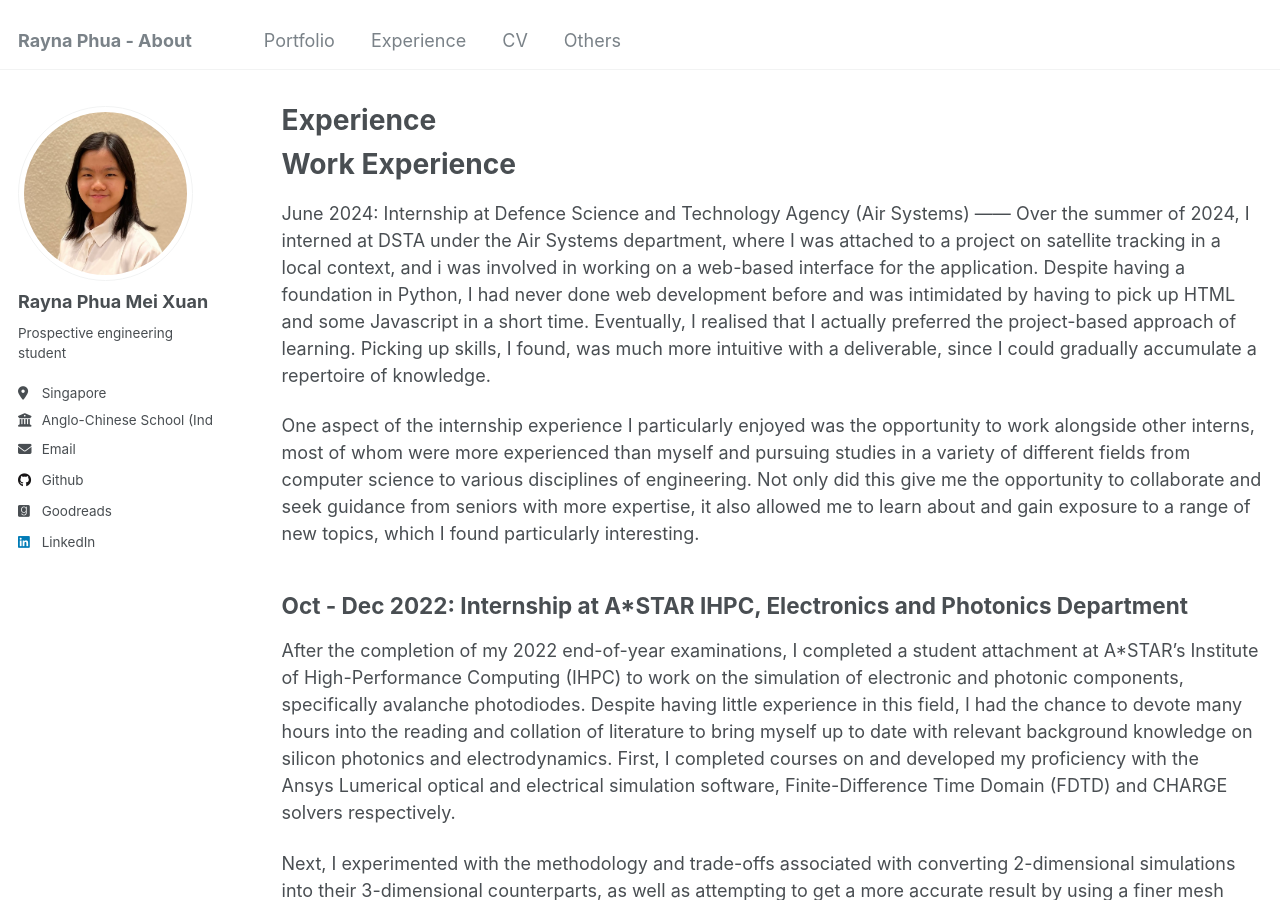
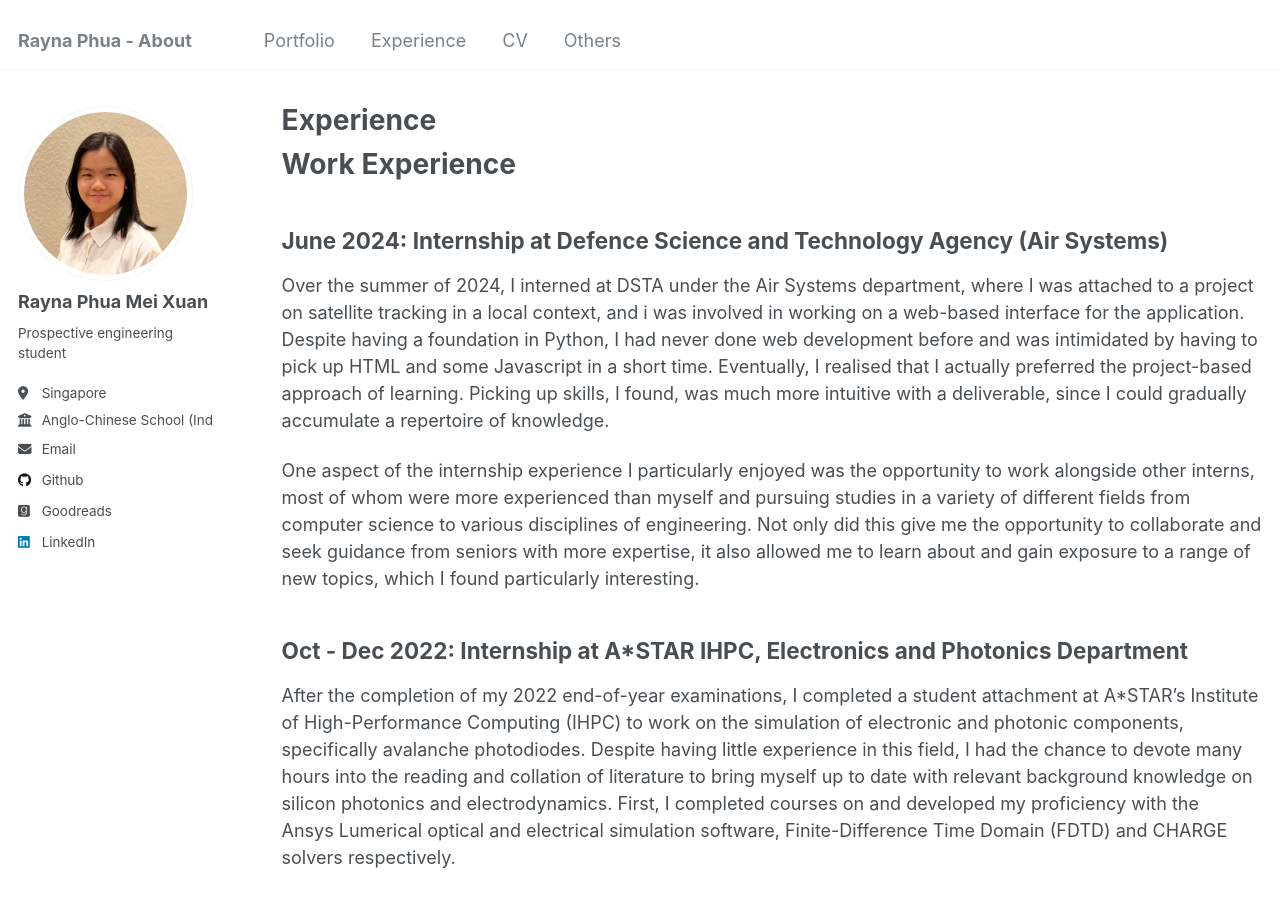
Before and after one commit to alcotticus/alcotticus.github.io, a Jekyll site: the page built from _pages/experience.md, in a window 1280 px wide and 900 px high. Built offline with Jekyll 4.4.1, drawn with Linux system fonts in a browser that asks for light colours.

Commit message:
minor edits

```diff
--- a/_pages/experience.md
+++ b/_pages/experience.md
@@ -9,15 +9,15 @@ author_profile: true
 
 Work Experience
 ======
-June 2024: Internship at Defence Science and Technology Agency (Air Systems)
-------
+
+## June 2024: Internship at Defence Science and Technology Agency (Air Systems)
+
 Over the summer of 2024, I interned at DSTA under the Air Systems department, where I was attached to a project on satellite tracking in a local context, and i was involved in working on a web-based interface for the application. Despite having a foundation in Python, I had never done web development before and was intimidated by having to pick up HTML and some Javascript in a short time. Eventually, I realised that I actually preferred the project-based approach of learning. Picking up skills, I found, was much more intuitive with a deliverable, since I could gradually accumulate a repertoire of knowledge.
 
 One aspect of the internship experience I particularly enjoyed was the opportunity to work alongside other interns, most of whom were more experienced than myself and pursuing studies in a variety of different fields from computer science to various disciplines of engineering. Not only did this give me the opportunity to collaborate and seek guidance from seniors with more expertise, it also allowed me to learn about and gain exposure to a range of new topics, which I found particularly interesting.
 
 
-Oct - Dec 2022: Internship at A*STAR IHPC, Electronics and Photonics Department
-------
+## Oct - Dec 2022: Internship at A*STAR IHPC, Electronics and Photonics Department
 After the completion of my 2022 end-of-year examinations, I completed a student attachment at A*STAR's Institute of High-Performance Computing (IHPC) to work on the simulation of electronic and photonic components, specifically avalanche photodiodes. Despite having little experience in this field, I had the chance to devote many hours into the reading and collation of literature to bring myself up to date with relevant background knowledge on silicon photonics and electrodynamics. First, I completed courses on and developed my proficiency with the Ansys Lumerical optical and electrical simulation software, Finite-Difference Time Domain (FDTD) and CHARGE solvers respectively.
 
 Next, I experimented with the methodology and trade-offs associated with converting 2-dimensional simulations into their 3-dimensional counterparts, as well as attempting to get a more accurate result by using a finer mesh with a smaller maximum step size. Both of these processes face restraints regarding memory and time requirements. This led me to the discovery of how researchers mitigate these issues by taking advantage of properties such as the symmetry of the avalanche photodiode, which would thus enable the simulation of just half of the object, noticeably reducing memory and time requirements.
```
